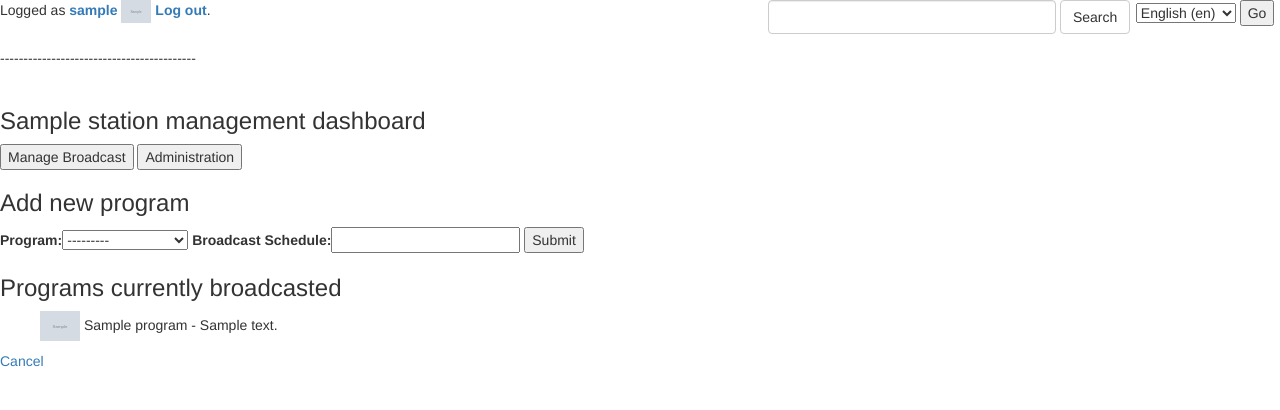
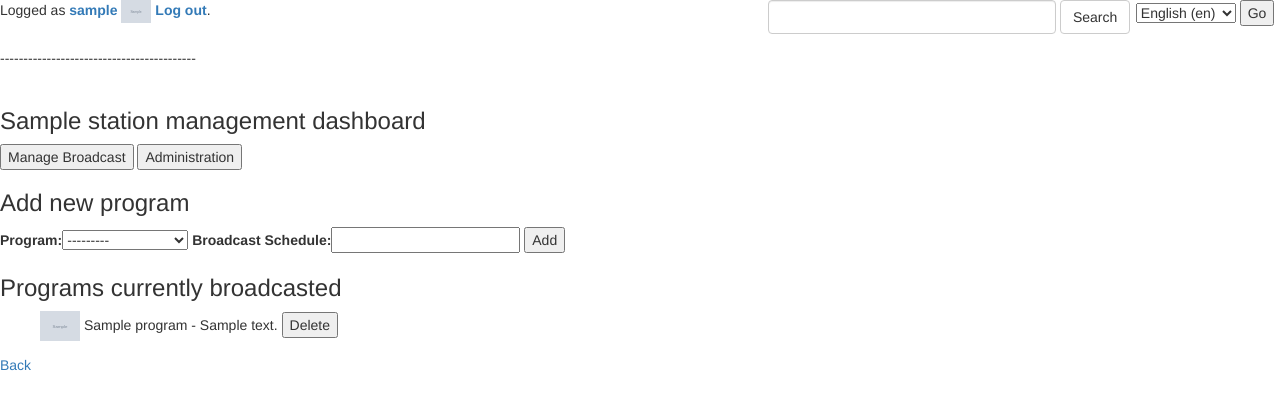
Before and after one commit to FerbLee/RSS-Radio, a Django app: page /rss_feed/manage_station/1/ in a window 1280 px wide. Shown: the top 410 px of the page. Run offline with Django 3.2, Linux system fonts and the light colour scheme; a user stored in the database is signed in; tables that the repository leaves empty hold one stand-in row (values such as "Sample post"); grey boxes marked "Sample" are stand-in pictures; parts of the project's set-up code (start-up, migrations or seed data) failed here and were passed over; some libraries are stand-ins or nearby versions.

Commit message:
Implemented broadcast deletion

```diff
--- a/rss_feed/models.py
+++ b/rss_feed/models.py
@@ -321,6 +321,10 @@ class Broadcast(models.Model):
     station =  models.ForeignKey(Station, on_delete=models.CASCADE)
     schedule_details = TruncatingCharField(max_length=100,null=True)
 
+    def __str_(self):
+
+        return 'Program:' + str(self.program) + "-Station:" + str(self.station)
+
 
 class StationAdmin(models.Model):
 
--- a/rss_feed/templates/rss_feed/manage_station.html
+++ b/rss_feed/templates/rss_feed/manage_station.html
@@ -14,7 +14,7 @@
 	<form method="post" class="form-inline" action="{% url 'rss_feed:add_broadcast' station.id %}">
 		{% csrf_token %}
 		{{add_broadcast_form}}
-		<input type="submit">
+		<input type="submit" value="{% blocktrans %}Add{% endblocktrans %}">
 	</form>
 
 	<h3>Programs currently broadcasted</h3>
@@ -22,8 +22,12 @@
 	{%  for broadcast in broadcast_list %}
 
 		<p>
-		<img src="{{ broadcast.program.image.path.url }}" width='40'> {{ broadcast.program.name }} -
-		{{ broadcast.schedule_details }}
+		<form method="post" class="form-inline" action="{% url 'rss_feed:delete_broadcast' station.id broadcast.program.id %}">
+			{% csrf_token %}
+			<img src="{{ broadcast.program.image.path.url }}" width='40'> {{ broadcast.program.name }} -
+			{{ broadcast.schedule_details }}
+			<input type="submit" value="{% blocktrans %}Delete{% endblocktrans %}">
+		</form>
 		</p>
 	{% endfor %}
 	</ul>
@@ -73,5 +77,5 @@
 
 
 
-<a href="{% url 'rss_feed:detail_station' station.id%}">{% trans "Cancel" %}</a>
+<a href="{% url 'rss_feed:detail_station' station.id%}">{% trans "Back" %}</a>
 {% endblock %}
--- a/rss_feed/urls.py
+++ b/rss_feed/urls.py
@@ -25,6 +25,7 @@ urlpatterns = [
     url(r'^edit_program/(?P<pk>[0-9]+)/$', views.program_edit,name='edit_program'),
     url(r'^manage_station/(?P<pk>[0-9]+)/$', views.ManageStationView.as_view(),name='manage_station'),
     url(r'^add_broadcast/(?P<pk>[0-9]+)/$', views.add_broadcast,name='add_broadcast'),
+    url(r'^delete_broadcast/(?P<spk>[0-9]+)/(?P<ppk>[0-9]+)/$', views.delete_broadcast,name='delete_broadcast'),
     url(r'^add_content/$', views.add_content,name='add_content'),
     url(r'^station/(?P<pk>[0-9]+)/$', views.StationDetailView.as_view(),name='detail_station'),
     url('^follow-station/(?P<pk>[0-9]+)/$', views.follow_station, name='follow_station'),
--- a/rss_feed/views.py
+++ b/rss_feed/views.py
@@ -106,7 +106,9 @@ class ProgramDetailView(generic.DetailView):
 
     def get_related_stations(self,nof_results):
 
-        return self.object.broadcast_set.all()[0:nof_results]
+        bc_qs = self.object.broadcast_set.all().prefetch_related('station')
+
+        return [bc.station for bc in bc_qs][0:nof_results]
 
 
     def get_subscribers(self):
@@ -772,6 +774,11 @@ def add_broadcast(request,**kwargs):
         print('Error in add_broadcast view, unknown station pk ' + str(kwargs['pk']))
         return HttpResponseRedirect(reverse('rss_feed:unknown', args=()))
 
+    if not station.check_user_is_admin(request.user):
+        print('Error in program_edit view, user ' + str(request.user.id) + '-' + str(request.user.username) +
+              ' has no permissions to edit')
+        return HttpResponseRedirect(reverse('rss_feed:unknown', args=()))
+
     if request.method == 'POST':
 
         form = AddBroadcastForm(request.POST)
@@ -783,3 +790,31 @@ def add_broadcast(request,**kwargs):
             station.broadcast_set.create(program=program,schedule_details=schedule)
 
     return HttpResponseRedirect(reverse('rss_feed:manage_station', args=(station.id,)))
+
+
+
+@login_required
+def delete_broadcast(request,**kwargs):
+
+    station = Station.objects.filter(pk=kwargs['spk'])
+
+    if station:
+        station = station[0]
+    else:
+        print('Error in add_broadcast view, unknown station pk ' + str(kwargs['spk']))
+        return HttpResponseRedirect(reverse('rss_feed:unknown', args=()))
+
+    if not station.check_user_is_admin(request.user):
+        print('Error in program_edit view, user ' + str(request.user.id) + '-' + str(request.user.username) +
+              ' has no permissions to edit')
+        return HttpResponseRedirect(reverse('rss_feed:unknown', args=()))
+
+    if request.method == 'POST':
+
+        bc_qs = station.broadcast_set.filter(program_id=kwargs['ppk'])
+
+        for broadcast in bc_qs:
+
+            broadcast.delete()
+
+    return HttpResponseRedirect(reverse('rss_feed:manage_station', args=(station.id,)))
```
